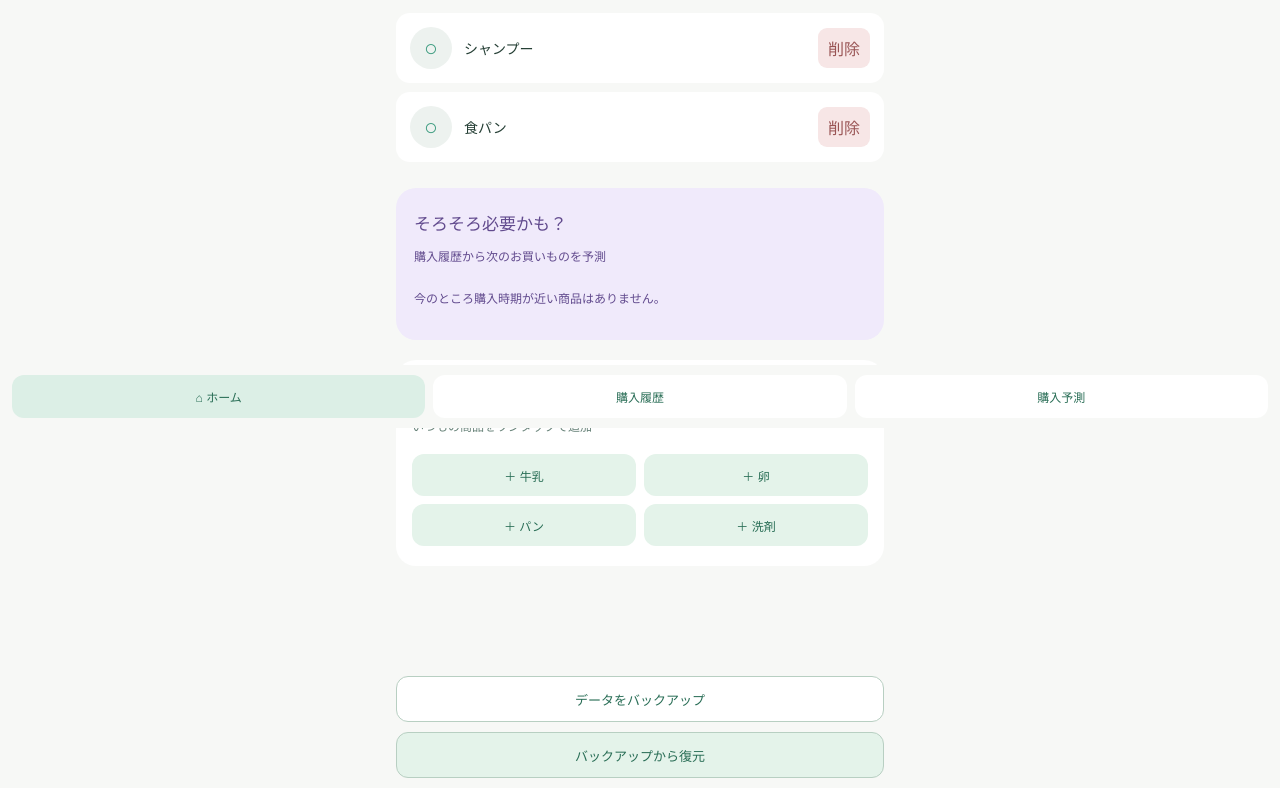
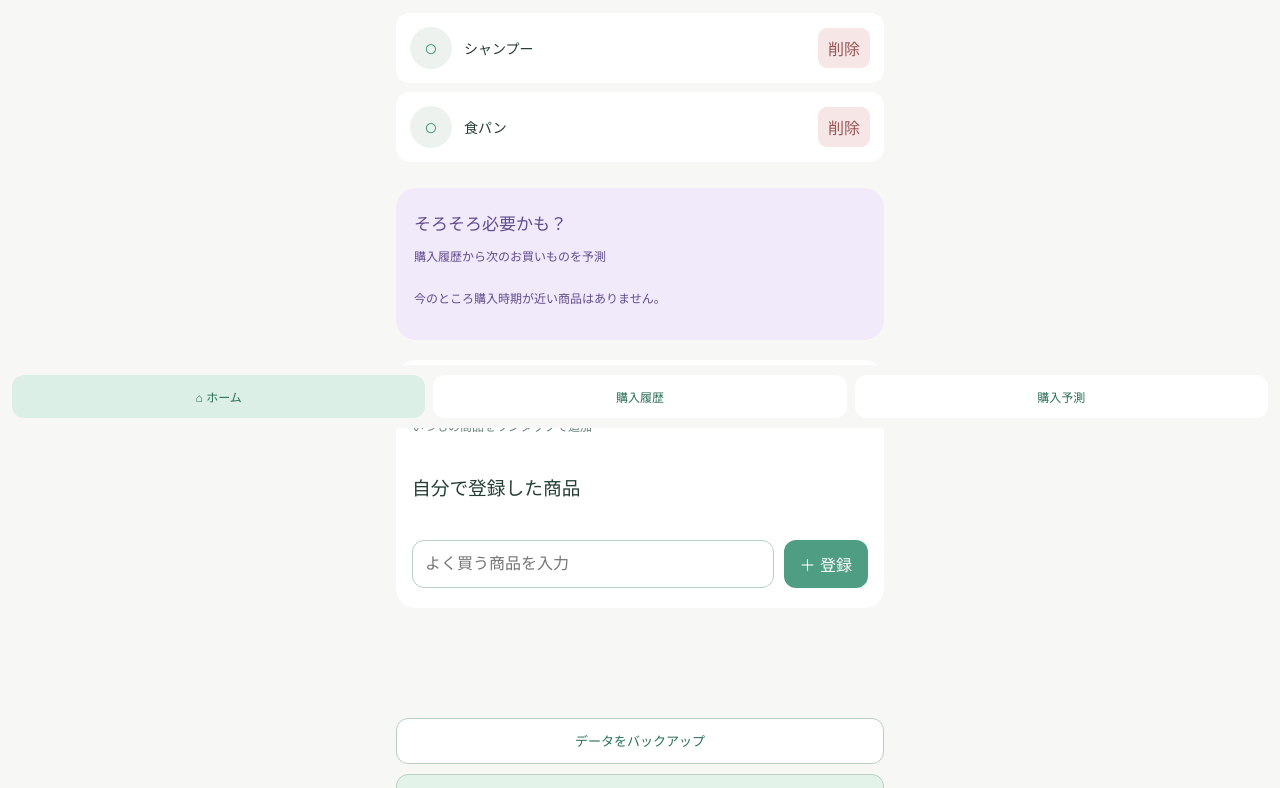
Before and after one commit to passing-36/shopping-reminder-mobile, a React (Vite) app: page / in a window 1280 px wide. Shown: the part 372-1160 px from the top of the page. Built offline with nearby package versions, Linux system fonts and the light colour scheme.

Commit message:
Update shopping app v1.2

```diff
--- a/src/App.css
+++ b/src/App.css
@@ -79,6 +79,61 @@ h2 {
 button {
   font-family: inherit;
   cursor: pointer;
+}
+/* ========================================
+   Ver.1.2 よく買うもの：手動登録
+======================================== */
+
+.manual-frequent-item {
+    display: flex;
+    align-items: stretch;
+    gap: 6px;
+    min-width: 0;
+}
+
+.manual-frequent-item .frequent-button {
+    flex: 1;
+    min-width: 0;
+    overflow-wrap: anywhere;
+}
+
+.manual-delete-button {
+    flex-shrink: 0;
+    border: none;
+    border-radius: 12px;
+    background: #f7e7e7;
+    color: #a85f5f;
+    padding: 0 12px;
+    font-size: 20px;
+    cursor: pointer;
+}
+
+.manual-frequent-form {
+    display: flex;
+    gap: 10px;
+    margin-top: 20px;
+}
+
+.manual-frequent-form input {
+    flex: 1;
+    min-width: 0;
+    height: 48px;
+    padding: 0 12px;
+    border: 1px solid #b8cfc2;
+    border-radius: 12px;
+    background: white;
+    font-size: 16px;
+}
+
+.manual-frequent-form button {
+    flex-shrink: 0;
+    padding: 0 16px;
+    border: none;
+    border-radius: 12px;
+    background: #4f9d83;
+    color: white;
+    font-size: 16px;
+    cursor: pointer;
 }
 
 .add-button {
--- a/src/App.tsx
+++ b/src/App.tsx
@@ -71,6 +71,26 @@ function App() {
     })
 
     const [newItem, setNewItem] = useState('')
+    const [manualFrequentItems, setManualFrequentItems] = useState<string[]>(() => {
+        const saved = localStorage.getItem('manualFrequentItems')
+
+        if (saved) {
+            try {
+                const parsed: unknown = JSON.parse(saved)
+
+                if (
+                    Array.isArray(parsed) &&
+                    parsed.every((item) => typeof item === 'string')
+                ) {
+                    return parsed as string[]
+                }
+            } catch (error) {
+                console.error('よく買うものの読み込みに失敗しました', error)
+            }
+        }
+
+        return []
+    })
     // 現在表示している画面を管理する
     const [activeTab, setActiveTab] = useState<
         'home' | 'history' | 'prediction'
@@ -116,6 +136,12 @@ function App() {
             JSON.stringify(purchaseHistory)
         )
     }, [purchaseHistory])
+    useEffect(() => {
+        localStorage.setItem(
+            'manualFrequentItems',
+            JSON.stringify(manualFrequentItems)
+        )
+    }, [manualFrequentItems])
     // 買い物リストが変更されたら保存する
     useEffect(() => {
         localStorage.setItem(
@@ -129,9 +155,28 @@ function App() {
 
         if (name === '') return
 
-        // 同じ名前の商品があるか確認
-        if (shoppingItems.some((item) => item.name === name)) {
+        // 同じ名前の商品を探す
+        const existingItem = shoppingItems.find(
+            (item) => item.name === name
+        )
+
+        // すでに未購入の商品がある場合
+        if (existingItem && !existingItem.purchased) {
             alert('すでに買い物リストにあります')
+            return
+        }
+
+        // 購入済みの商品がある場合は未購入に戻す
+        if (existingItem && existingItem.purchased) {
+            setShoppingItems((currentItems) =>
+                currentItems.map((item) =>
+                    item.id === existingItem.id
+                        ? {...item, purchased: false}
+                        : item
+                )
+            )
+
+            setNewItem('')
             return
         }
 
@@ -155,7 +200,46 @@ function App() {
             currentItems.filter((item) => item.id !== id)
         )
     }
-    const frequentItems = ['牛乳', '卵', 'パン', '洗剤']
+    const [newFrequentItem, setNewFrequentItem] = useState('')
+
+    const addManualFrequentItem = () => {
+        const name = newFrequentItem.trim()
+
+        if (!name) return
+
+        setManualFrequentItems((currentItems) => {
+            if (currentItems.includes(name)) {
+                return currentItems
+            }
+
+            return [...currentItems, name]
+        })
+
+        setNewFrequentItem('')
+    }
+
+    const deleteManualFrequentItem = (name: string) => {
+        setManualFrequentItems((currentItems) =>
+            currentItems.filter((item) => item !== name)
+        )
+    }
+    const purchaseCounts = purchaseHistory.reduce<Record<string, number>>(
+        (counts, item) => {
+            const name = item.name.trim()
+
+            if (name) {
+                counts[name] = (counts[name] ?? 0) + 1
+            }
+
+            return counts
+        },
+        {}
+    )
+
+    const frequentItems = Object.entries(purchaseCounts)
+        .filter(([, count]) => count >= 3)
+        .sort((a, b) => b[1] - a[1])
+        .map(([name]) => name)
     // 購入状態を切り替え、購入履歴を記録する
     const togglePurchased = (id: string) => {
         const targetItem = shoppingItems.find(
@@ -166,22 +250,44 @@ function App() {
 
         // 未購入から購入済みに変更するときだけ履歴を記録
         if (!targetItem.purchased) {
+            const now = new Date()
+
+            // 日本時間ではなく、端末の現地日付で比較する
+            const today = now.toLocaleDateString('sv-SE')
+
+            // 同じ商品を今日すでに購入したか確認
+            const alreadyPurchasedToday = purchaseHistory.some((item) => {
+                const purchaseDate = new Date(item.purchasedAt)
+                    .toLocaleDateString('sv-SE')
+
+                return (
+                    item.name === targetItem.name &&
+                    purchaseDate === today
+                )
+            })
+
+            if (!alreadyPurchasedToday) {
+                // 今日初めて購入した商品だけ履歴に追加
                 const historyItem: PurchaseHistoryItem = {
                     id: crypto.randomUUID(),
                     name: targetItem.name,
-                purchasedAt: new Date().toISOString()
+                    purchasedAt: now.toISOString()
                 }
 
                 setPurchaseHistory((currentHistory) => [
                     ...currentHistory,
                     historyItem
                 ])
-            // 今回の購入操作を記憶する
+
                 setLastPurchaseAction({
                     itemId: targetItem.id,
                     historyId: historyItem.id,
                     itemName: targetItem.name
                 })
+            } else {
+                // 履歴を追加していない場合は取り消し情報をクリア
+                setLastPurchaseAction(null)
+            }
         }
         // 購入済みを手動で解除した場合は取り消し情報を消す
         if (targetItem.purchased && lastPurchaseAction?.itemId === id) {
@@ -691,6 +797,7 @@ function App() {
                         <div className="frequent-grid">
                             {frequentItems.map((item) => (
                                 <button
+                                    type="button"
                                     className="frequent-button"
                                     key={item}
                                     onClick={() => addFrequentItem(item)}
@@ -698,6 +805,50 @@ function App() {
                                     ＋ {item}
                                 </button>
                             ))}
+                        </div>
+
+                        <h3>自分で登録した商品</h3>
+
+                        <div className="frequent-grid">
+                            {manualFrequentItems.map((item) => (
+                                <div className="manual-frequent-item" key={item}>
+                                    <button
+                                        type="button"
+                                        className="frequent-button"
+                                        onClick={() => addFrequentItem(item)}
+                                    >
+                                        ＋ {item}
+                                    </button>
+
+                                    <button
+                                        type="button"
+                                        className="manual-delete-button"
+                                        onClick={() => deleteManualFrequentItem(item)}
+                                        aria-label={`${item}を登録解除`}
+                                    >
+                                        ×
+                                    </button>
+                                </div>
+                            ))}
+                        </div>
+
+                        <div className="manual-frequent-form">
+                            <input
+                                type="text"
+                                placeholder="よく買う商品を入力"
+                                value={newFrequentItem}
+                                onChange={(e) => setNewFrequentItem(e.target.value)}
+                                onKeyDown={(e) => {
+                                    if (e.key === 'Enter') addManualFrequentItem()
+                                }}
+                            />
+
+                            <button
+                                type="button"
+                                onClick={addManualFrequentItem}
+                            >
+                                ＋ 登録
+                            </button>
                         </div>
                     </section>
                 </main>
```
Lines whose indentation alone changed are shown as unchanged.
